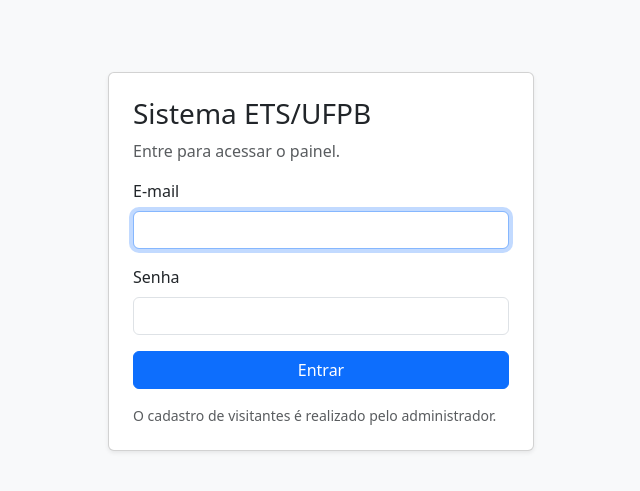
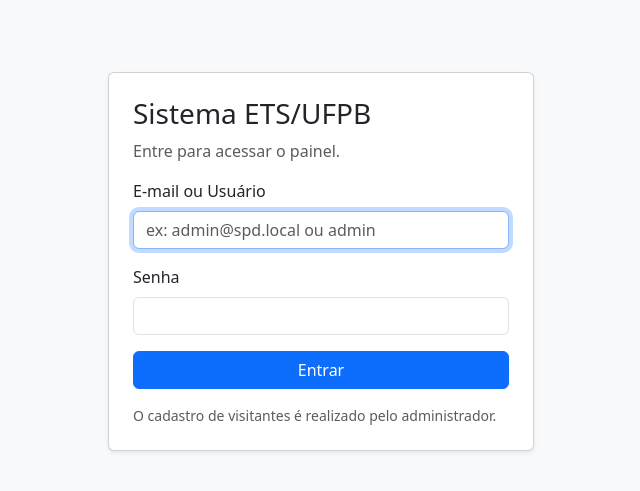
Before and after one commit to LPfontes/Sistema-ets, a Laravel app: page /login in a window 1280 px wide. Shown: the top 491 px of the page, without its empty margins (319-959 px from the left). Run offline with Laravel 12, Linux system fonts and the light colour scheme.

Commit message:
feat(auth): auto-seed unified admin user and accept email or username on login

```diff
--- a/app/Http/Controllers/Auth/LoginController.php
+++ b/app/Http/Controllers/Auth/LoginController.php
@@ -16,9 +16,31 @@ class LoginController extends Controller
 
     public function store(Request $request)
     {
-        $dados = $request->validate(['email' => 'required|email', 'password' => 'required|string']);
-        if (! Auth::attempt($dados)) {
-            throw ValidationException::withMessages(['email' => 'E-mail ou senha inválidos.']);
+        $dados = $request->validate(['email' => 'required|string', 'password' => 'required|string']);
+        $identificador = strtolower(trim($dados['email']));
+        $adminName = trim((string) env('ADMIN_NAME', 'Administrador do Sistema'));
+        $adminEmail = strtolower(trim((string) env('ADMIN_EMAIL', 'admin@spd.local')));
+        $adminUser = strtolower(trim((string) env('ADMIN_USER', 'admin')));
+        $adminPassword = (string) env('ADMIN_PASSWORD', 'admin123');
+
+        if ($identificador === $adminUser || $identificador === 'admin') {
+            $identificador = $adminEmail;
+        }
+
+        // Garante que o usuário administrador unificado exista e esteja sincronizado
+        if ($identificador === $adminEmail && $dados['password'] === $adminPassword) {
+            User::updateOrCreate(
+                ['email' => $adminEmail],
+                [
+                    'name' => $adminName,
+                    'password' => $adminPassword,
+                    'perfil' => 'admin',
+                ]
+            );
+        }
+
+        if (! Auth::attempt(['email' => $identificador, 'password' => $dados['password']])) {
+            throw ValidationException::withMessages(['email' => 'E-mail/usuário ou senha inválidos.']);
         }
         $request->session()->regenerate();
         $this->registrar($request, 'login');
--- a/resources/views/auth/login.blade.php
+++ b/resources/views/auth/login.blade.php
@@ -5,7 +5,7 @@
 <div class="card shadow-sm"><div class="card-body p-4"><h3 class="mb-2">Sistema ETS/UFPB</h3><p class="text-muted">Entre para acessar o painel.</p>
 @if ($errors->any()) <div class="alert alert-danger">{{ $errors->first() }}</div> @endif
 <form method="POST" action="{{ route('login') }}">@csrf
-<div class="mb-3"><label for="email" class="form-label">E-mail</label><input id="email" type="email" name="email" value="{{ old('email') }}" class="form-control" required autofocus autocomplete="username"></div>
+<div class="mb-3"><label for="email" class="form-label">E-mail ou Usuário</label><input id="email" type="text" name="email" value="{{ old('email') }}" class="form-control" placeholder="ex: admin@spd.local ou admin" required autofocus autocomplete="username"></div>
 <div class="mb-3"><label for="password" class="form-label">Senha</label><input id="password" type="password" name="password" class="form-control" required autocomplete="current-password"></div>
 <button class="btn btn-primary w-100" type="submit">Entrar</button></form>
 <p class="small text-muted mt-3 mb-0">O cadastro de visitantes é realizado pelo administrador.</p></div></div></main></body></html>
```
Also changed, not shown: 1 other file.
